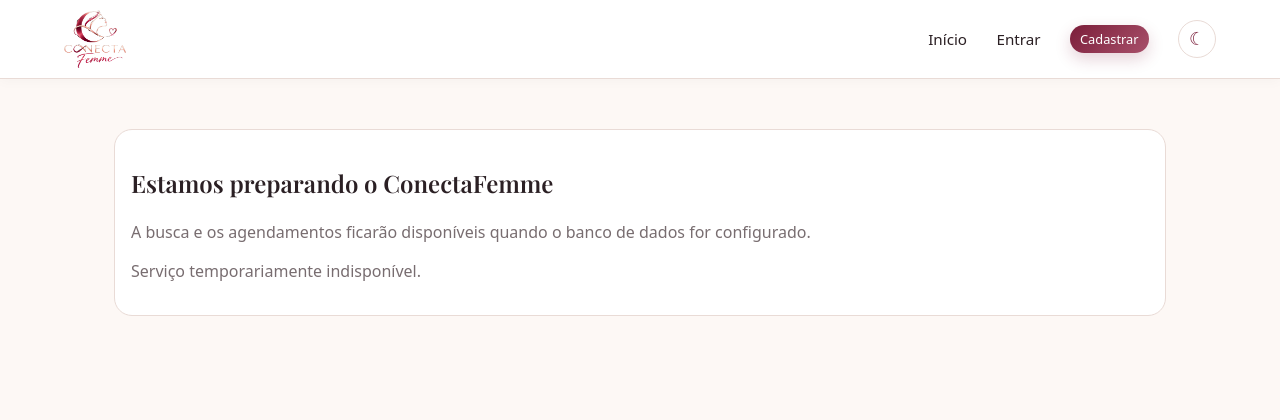
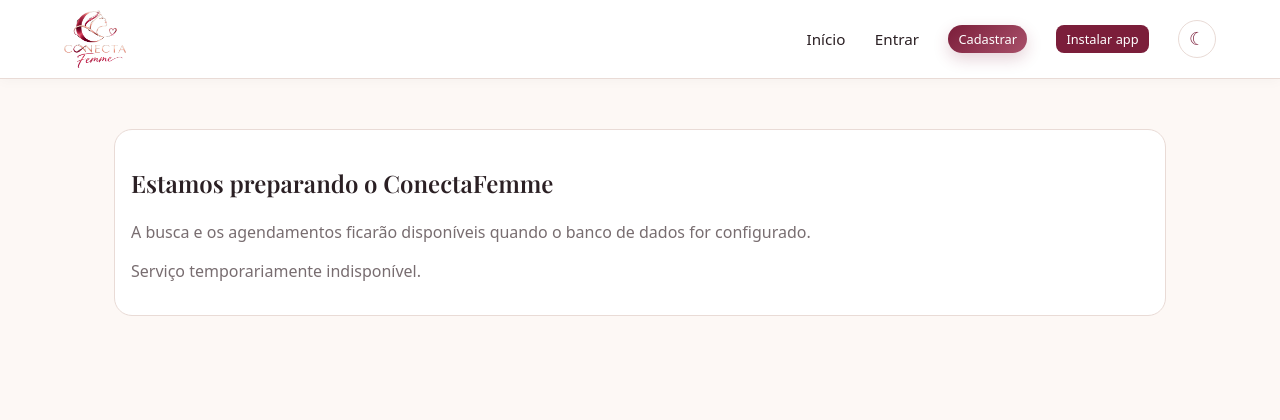
Before and after one commit to renatagoestech-source/conectaelas, a PHP site: page / in a window 1280 px wide. Shown: the top 420 px of the page. Run offline with PHP 8.4, Linux system fonts and the light colour scheme; some libraries are stand-ins or nearby versions; some web fonts are replaced.

Commit message:
Add visible PWA install button

```diff
--- a/app.js
+++ b/app.js
@@ -6,6 +6,36 @@ if ('serviceWorker' in navigator) {
     navigator.serviceWorker.register('/service-worker.js')
       .catch((error) => console.error('Falha ao registrar o service worker:', error));
   });
+}
+
+let deferredInstallPrompt = null;
+window.addEventListener('beforeinstallprompt', (event) => {
+  event.preventDefault();
+  deferredInstallPrompt = event;
+});
+window.addEventListener('appinstalled', () => {
+  deferredInstallPrompt = null;
+});
+
+async function installPWA() {
+  if (window.matchMedia('(display-mode: standalone)').matches || navigator.standalone === true) {
+    alert('O ConectaFemme já está instalado neste dispositivo.');
+    return;
+  }
+
+  if (!deferredInstallPrompt) {
+    const isIOS = /iPad|iPhone|iPod/.test(navigator.userAgent)
+      || (navigator.platform === 'MacIntel' && navigator.maxTouchPoints > 1);
+    alert(isIOS
+      ? 'No Safari, toque em Compartilhar e escolha “Adicionar à Tela de Início”.'
+      : 'Abra o menu do navegador e escolha “Instalar app” ou “Adicionar à tela inicial”.');
+    return;
+  }
+
+  const installPrompt = deferredInstallPrompt;
+  deferredInstallPrompt = null;
+  await installPrompt.prompt();
+  await installPrompt.userChoice;
 }
 
 let U = JSON.parse(localStorage.u || 'null');
@@ -68,8 +98,9 @@ function nav() {
   $('#nav').innerHTML = `<a href="#/">Início</a>` + (U
     ? `<a href="#/${U.role === 'admin' ? 'admin' : 'painel'}">${U.role === 'admin' ? 'Admin' : U.role === 'provider' ? 'Meu painel' : 'Meus agendamentos'}</a><button onclick="logout()">Sair</button>`
     : `<a href="#/login">Entrar</a><a class="btn sm signup-link" href="#/cadastro">Cadastrar</a>`) +
-    `<button class="theme-toggle" id="theme-toggle" type="button" aria-label="Alternar tema" title="Alternar tema"><span aria-hidden="true">${document.documentElement.dataset.theme === 'dark' ? '☀' : '☾'}</span></button>`;
+    `<button class="btn sm install-app" id="install-app" type="button">Instalar app</button><button class="theme-toggle" id="theme-toggle" type="button" aria-label="Alternar tema" title="Alternar tema"><span aria-hidden="true">${document.documentElement.dataset.theme === 'dark' ? '☀' : '☾'}</span></button>`;
   $('#theme-toggle').onclick = toggleTheme;
+  $('#install-app').onclick = installPWA;
 }
 
 function route() {
--- a/style.css
+++ b/style.css
@@ -142,3 +142,5 @@ input, select, textarea { min-height: 42px; border-radius: 11px; }
 
 /* Rodapé com contato e redes sociais */
 .site-footer p{margin:0 0 8px}.footer-contact-links{display:flex;justify-content:center;align-items:center;flex-wrap:wrap;gap:8px 20px}.footer-contact-links a{color:var(--p);text-decoration:none}.footer-contact-links a:hover{text-decoration:underline}.footer-contact-links .footer-instagram{display:inline-flex;align-items:center;gap:6px;font-weight:700}.footer-contact-links .footer-about-link{margin-left:0}
+
+nav .install-app{white-space:nowrap}
```
